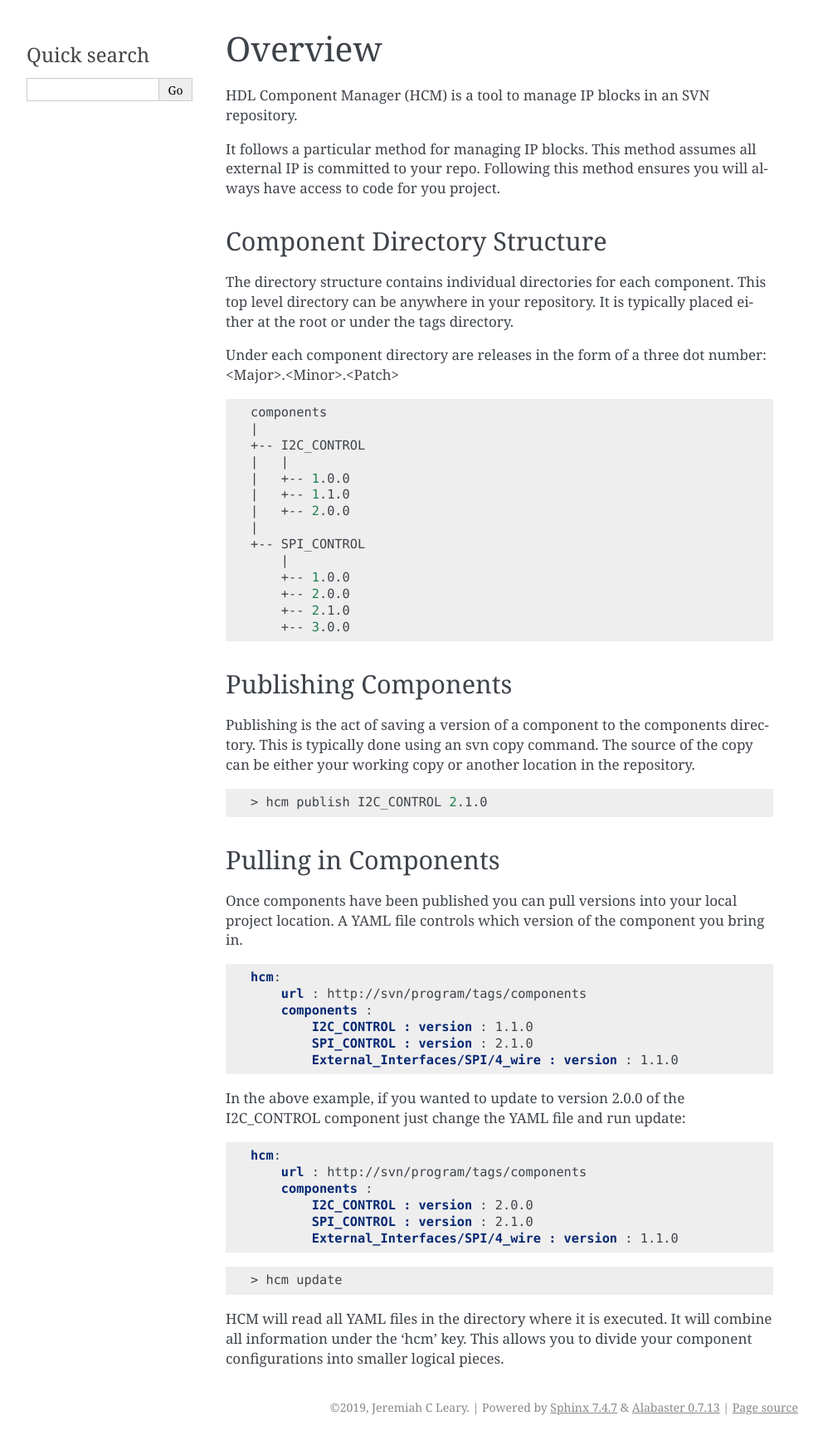
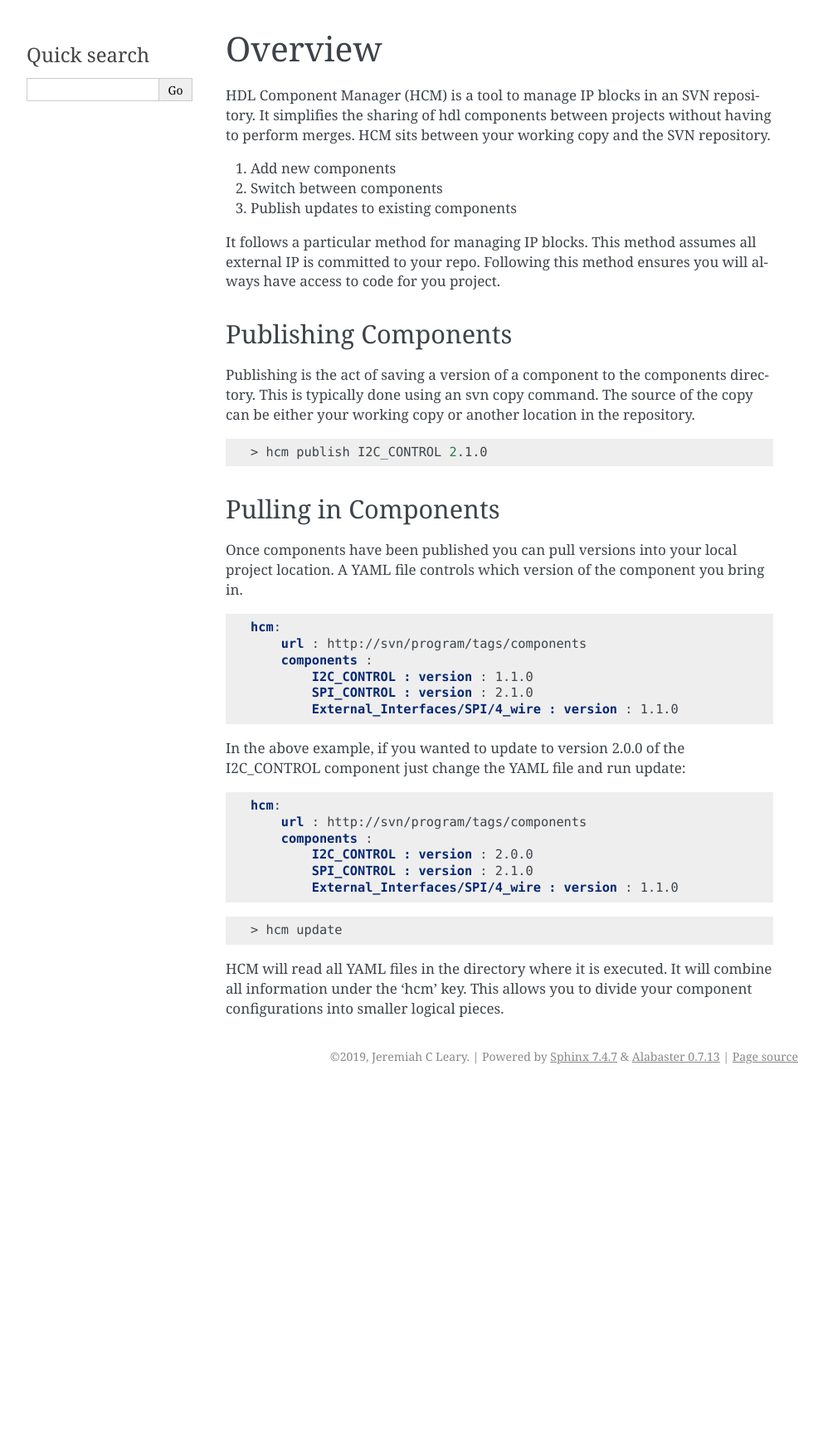
Before and after one commit to jeremiah-c-leary/hdl-component-manager, a Sphinx documentation site: the page built from docs/source/overview.rst, in a window 1280 px wide. Shown: the whole page at 83% size, without its empty margins (148-1140 px from the left). Built offline with Sphinx 7.4.7, drawn with Linux system fonts in a browser that asks for light colours; after the commit the page ends 1313 px from its top, so only the background shows below that.

Commit message:
Moving text from overview into another file. Adding command line argument parser.

```diff
--- a/docs/source/index.rst
+++ b/docs/source/index.rst
@@ -12,9 +12,9 @@ Welcome to hdl-component-manager's documentation!
 
    overview.rst
    installing.rst
+   repository_setup.rst
 
 ..   usage.rst
-   repository_setup.rst
    examples.rst
 
 Indices and tables
--- a/docs/source/overview.rst
+++ b/docs/source/overview.rst
@@ -2,36 +2,18 @@ Overview
 ========
 
 HDL Component Manager (HCM) is a tool to manage IP blocks in an SVN repository.
+It simplifies the sharing of hdl components between projects without having to perform merges.
+HCM sits between your working copy and the SVN repository.
+
+#. Add new components
+#. Switch between components
+#. Publish updates to existing components
+
 
 It follows a particular method for managing IP blocks.
 This method assumes all external IP is committed to your repo.
 Following this method ensures you will always have access to code for you project.
 
-Component Directory Structure
------------------------------
-
-The directory structure contains individual directories for each component.
-This top level directory can be anywhere in your repository.
-It is typically placed either at the root or under the tags directory.
-
-Under each component directory are releases in the form of a three dot number: <Major>.<Minor>.<Patch>
-
-.. code-block:: bash
-
-   components
-   |
-   +-- I2C_CONTROL
-   |   |
-   |   +-- 1.0.0
-   |   +-- 1.1.0
-   |   +-- 2.0.0
-   |
-   +-- SPI_CONTROL
-       |
-       +-- 1.0.0
-       +-- 2.0.0
-       +-- 2.1.0
-       +-- 3.0.0
 
 
 Publishing Components
```
Also changed, not shown: docs/source/repository_setup.rst (added, +73 -0 lines), hcm/__init__.py (added), 1 other file.
